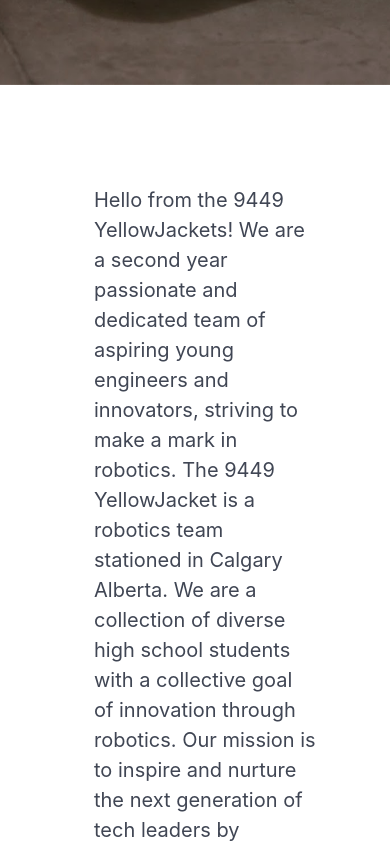
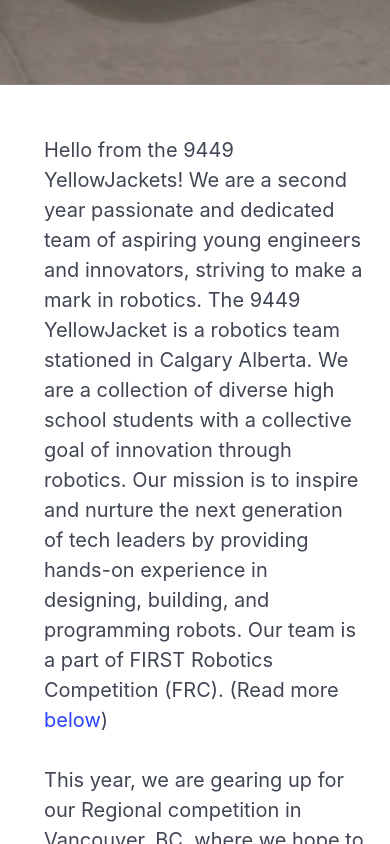
Before and after one commit to TheHiveFIRST/TheHiveWebsite, a React (Create React App) app in the folder frontend/: page /aboutus in a window 390 px wide. Shown: the part 1560-2404 px from the top of the page. Built offline with nearby package versions, Linux system fonts and the light colour scheme; a web font is replaced by a local one.

Commit message:
Removed padding on home page for mobile. Better readability

```diff
--- a/frontend/src/components/AboutUs.css
+++ b/frontend/src/components/AboutUs.css
@@ -29,6 +29,11 @@
     gap: 30px; /* Space between the image and text */
     flex-wrap: wrap; /* Allow wrapping to prevent shrinkage */
   }
+@media (max-width: 768px) {
+  .who-section{
+    padding:0px;
+  }
+}
 
   .carousel {
     margin: 0; /* Reset margin */
@@ -116,6 +121,11 @@
     justify-content: center;
     padding: 50px;
   }
+  @media (max-width: 768px) {
+    .frc-section{
+      padding:0px;
+    }
+  }
 
   .frc-content {
     display: flex;
```
